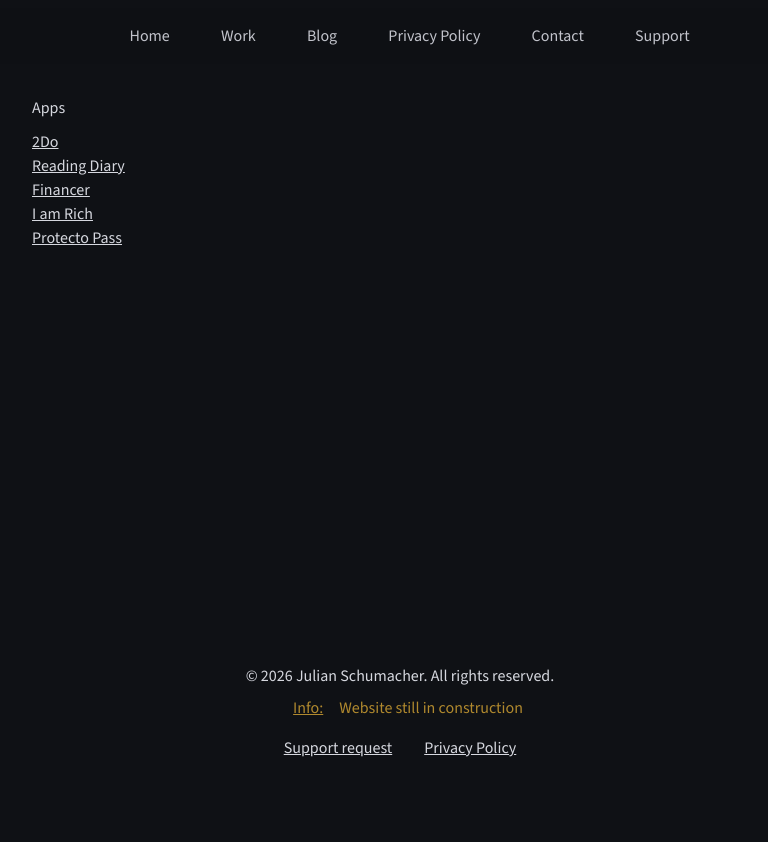
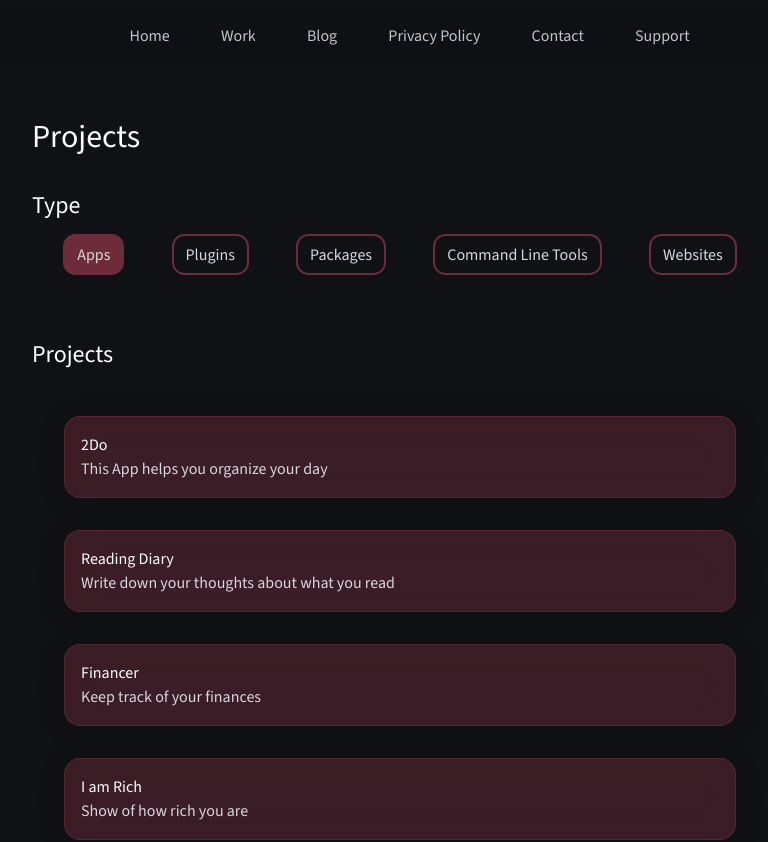
Before and after one commit to Julessh05/Website, a Next.js app in the folder website/: page /work/projects in a window 1280 px wide. Shown: the top 842 px of the page, without its empty margins (240-1008 px from the left). Built offline with nearby package versions, Linux system fonts and the light colour scheme.

Commit message:
Update project page
- update project page design
- add link options for microsoftstore & website
- update style

```diff
--- a/website/public/projects/projects.json
+++ b/website/public/projects/projects.json
@@ -38,9 +38,10 @@
               "repo": "https://github.com/juliandevelops/2Do",
               "playstore": "https://play.google.com/store/apps/details?id=com.jules.todo",
               "appstore": "https://apps.apple.com/de/app/2do-organize-your-tasks/id6450028797",
+              "microsoftstore": null,
+              "website": "https://juliandevelops.com/work/projects/2do/",
               "fdroid": null,
-              "pubdev": null,
-              "youtrack": null
+              "pubdev": null
             },
             "first-version-released": true,
             "activeSupport": false
@@ -85,9 +86,10 @@
               "repo": "https://github.com/juliandevelops/Reading-Diary",
               "playstore": "https://play.google.com/store/apps/details?id=com.jules.reading_diary",
               "appstore": "https://apps.apple.com/de/app/reading-diary-book-journal/id6450028928",
+              "microsoftstore": null,
+              "website": "https://juliandevelops.com/work/projects/reading_diary/",
               "fdroid": null,
-              "pubdev": null,
-              "youtrack": null
+              "pubdev": null
             },
             "first-version-released": true,
             "activeSupport": false
@@ -124,9 +126,10 @@
               "repo": "https://github.com/juliandevelops/Financer",
               "playstore": null,
               "appstore": "https://apps.apple.com/de/app/financer-financial-overview/id6447355054",
+              "microsoftstore": null,
+              "website": "https://juliandevelops.com/work/projects/financer/",
               "fdroid": null,
-              "pubdev": null,
-              "youtrack": null
+              "pubdev": null
             },
             "first-version-released": true,
             "activeSupport": false
@@ -171,9 +174,10 @@
               "repo": "https://github.com/juliandevelops/I-am-rich",
               "playstore": null,
               "appstore": null,
+              "microsoftstore": null,
+              "website": "https://juliandevelops.com/work/projects/i_am_rich/",
               "fdroid": null,
-              "pubdev": null,
-              "youtrack": null
+              "pubdev": null
             },
             "first-version-released": true,
             "activeSupport": false
@@ -210,9 +214,10 @@
               "repo": "https://github.com/V3Sofficial/Protecto-Pass",
               "playstore": null,
               "appstore": null,
+              "microsoftstore": null,
+              "website": "https://juliandevelops.com/work/projects/protecto_pass/",
               "fdroid": null,
-              "pubdev": null,
-              "youtrack": null
+              "pubdev": null
             },
             "first-version-released": false,
             "activeSupport": true
@@ -252,9 +257,10 @@
               "repo": "https://github.com/jules-media/native_encryption",
               "playstore": null,
               "appstore": null,
+              "microsoftstore": null,
+              "website": "https://juliandevelops.com/work/projects/native_encryption/",
               "fdroid": null,
-              "pubdev": "https://pub.dev/packages/native_encryption",
-              "youtrack": null
+              "pubdev": "https://pub.dev/packages/native_encryption"
             },
             "first-version-released": true,
             "activeSupport": false
@@ -305,9 +311,10 @@
               "repo": "https://github.com/jules-media/string_translate",
               "playstore": null,
               "appstore": null,
+              "microsoftstore": null,
+              "website": "https://juliandevelops.com/work/projects/string_translate/",
               "fdroid": null,
-              "pubdev": "https://pub.dev/packages/string_translate",
-              "youtrack": null
+              "pubdev": "https://pub.dev/packages/string_translate"
             },
             "first-version-released": true,
             "activeSupport": true
@@ -354,9 +361,10 @@
               "repo": "https://github.com/jules-media/modern_themes",
               "playstore": null,
               "appstore": null,
+              "microsoftstore": null,
+              "website": "https://juliandevelops.com/work/projects/modern_themes/",
               "fdroid": null,
-              "pubdev": "https://pub.dev/packages/modern_themes",
-              "youtrack": null
+              "pubdev": "https://pub.dev/packages/modern_themes"
             },
             "first-version-released": true,
             "activeSupport": true
@@ -391,15 +399,61 @@
               "Use different commands"
             ],
             "connection": {
-              "repo": "https://github.com/Julessh05/Craid",
+              "repo": "https://github.com/juliandevelops/Craid",
               "playstore": null,
               "appstore": null,
+              "microsoftstore": null,
+              "website": "https://juliandevelops.com/work/projects/craid/",
               "fdroid": null,
-              "pubdev": null,
-              "youtrack": null
+              "pubdev": null
             },
             "first-version-released": true,
             "activeSupport": false
+          }
+        }
+      },
+      "websites": {
+        "name": "Websites",
+        "content": {
+          "portfolio": {
+            "type-ready": [
+              "Web"
+            ],
+            "type-goal": [
+              "Web"
+            ],
+            "platforms-ready": [
+              "cross-platform"
+            ],
+            "platforms-goal": [
+              "cross-platform"
+            ],
+            "languages": [
+              "Typescript"
+            ],
+            "frameworks": [
+              "Next.js",
+              "Tailwind CSS",
+              "Sass"
+            ],
+            "name": "Portfolio",
+            "description": "Personal portfolio website to showcase my projects and skills",
+            "features": [
+              "Delete moodle directory",
+              "Get Version Info",
+              "Use different commands"
+            ],
+            "connection": {
+              "repo": "https://github.com/juliandevelops/Portfolio",
+              "playstore": null,
+              "appstore": null,
+              "microsoftstore": null,
+              "website": "https://juliandevelops.com",
+              "fdroid": null,
+              "pubdev": null
+            },
+            "first-version-released": true,
+            "activeSupport": true
           }
         }
       }
--- a/website/src/app/data/mapping.js
+++ b/website/src/app/data/mapping.js
@@ -39,11 +39,12 @@ function idToProject(projectID, type) {
       object.connection.repo,
       object.connection.playstore,
       object.connection.appstore,
+      object.connection.microsoftstore,
+      object.connection.website,
       object.connection.fdroid,
-      object.connection.pubdev,
-      object.connection.youtrack
+      object.connection.pubdev
     ),
     object["first-version-released"],
-    object["active-support"]
+    object["activeSupport"]
   );
 }
--- a/website/src/app/globals.scss
+++ b/website/src/app/globals.scss
@@ -5,6 +5,7 @@
   --text-color: #D6D8DF;
   --headline-color: #FFFFFF;
   --accent-color: #6E2B3A;
+  --accent-color-rgb: 110, 43, 58;
   overscroll-behavior: none;
 }
 
--- a/website/src/app/objects/connection.ts
+++ b/website/src/app/objects/connection.ts
@@ -5,31 +5,49 @@ export default class Connection {
 
     appstore: string
 
+    microsoftstore: string
+
+    website : string
+
     fdroid: string
 
     pubdev: string
 
-    youtrack: string
 
-    constructor(repo: string, playstore: string, appstore: string, fdroid: string, pubdev: string, youtrack: string) {
+    constructor(
+        repo: string,
+        playstore: string,
+        appstore: string,
+        microsoftstore: string,
+        website: string,
+        fdroid: string,
+        pubdev: string,
+        ) {
         this.repo = repo
         this.playstore = playstore
         this.appstore = appstore
+        this.microsoftstore = microsoftstore
+        this.website = website
         this.fdroid = fdroid
         this.pubdev = pubdev
-        this.youtrack = youtrack
     }
 
     public getActive(): Map<string, string> {
-        let result: Map<string, string> = new Map()
-        if (this.appstore != null && this.appstore.length > 0) {
-            result.set('App Store', this.appstore)
+        const result: Map<string, string> = new Map()
+        if (this.website != null && this.website.length > 0) {
+            result.set('Website', this.website)
         }
         if (this.repo != null && this.repo.length > 0) {
             result.set('Repository', this.repo)
         }
+        if (this.appstore != null && this.appstore.length > 0) {
+            result.set('App Store', this.appstore)
+        }
         if (this.playstore != null && this.playstore.length > 0) {
             result.set('Play Store', this.playstore)
+        }
+        if (this.microsoftstore != null && this.microsoftstore.length > 0) {
+            result.set('Microsoft Store', this.microsoftstore)
         }
         if (this.fdroid != null && this.fdroid.length > 0) {
             result.set('F-Droid', this.fdroid)
@@ -37,9 +55,6 @@ export default class Connection {
         if (this.pubdev != null && this.pubdev.length > 0) {
             result.set('Pub.dev', this.pubdev)
         }
-        if (this.youtrack != null && this.youtrack.length > 0) {
-            result.set('YouTrack', this.youtrack)
-        }
         return result
 
     }
--- a/website/src/app/work/projects/[projectslug]/page.tsx
+++ b/website/src/app/work/projects/[projectslug]/page.tsx
@@ -129,7 +129,7 @@ export default async function ProjectPage({
                         {<ul>
                             {Array.from(project.connection.getActive().entries()).map(([key, value]) => (
                                 <li key={key}>
-                                    <Link href={value}>{key}</Link>
+                                    <Link href={value} target="_blank">{key}</Link>
                                 </li>
                             ))}
                         </ul>
--- /dev/null
+++ b/website/src/app/work/projects/page.module.scss
@@ -0,0 +1,50 @@
+.typeSelector {
+    ul {
+        list-style-type: none;
+        display: flex;
+        gap: 1rem;
+        justify-content: space-evenly;
+    }
+
+    button {
+        border: solid 2.5px;
+        border-radius: 25px;
+        border-color: var(--accent-color);
+        padding: 0.4rem 0.75rem;
+        cursor: pointer;
+        border-radius: 12.5px;
+        transition: background-color 0.3s ease;
+
+        &:hover {
+            background-color: var(--accent-color);
+        }
+    }
+
+    .active {
+        background-color: var(--accent-color);
+    }
+}
+
+.link {
+    text-decoration: none;
+
+    &:hover {
+
+        .linkContent {
+            color: var(--text-color);
+        }
+    }
+}
+
+.linkContainer {
+    padding: 16px;
+    margin: 32px;
+    cursor: pointer;
+    /* From https://css.glass */
+    background: rgba(110, 43, 58, 0.47);
+    border-radius: 16px;
+    box-shadow: 0 4px 30px rgba(0, 0, 0, 0.1);
+    backdrop-filter: blur(15px);
+    -webkit-backdrop-filter: blur(15px);
+    border: 1px solid rgba(110, 43, 58, 0.6);
+}
--- a/website/src/app/work/projects/page.tsx
+++ b/website/src/app/work/projects/page.tsx
@@ -1,59 +1,61 @@
 "use client";
 
 import Link from "next/link";
+import { useState } from "react";
+import styles from './page.module.scss';
 import getProjects from "../../data/mapping";
 import Project from "../../objects/project";
 import ProjectType from "../../objects/project_type";
-import { useState } from "react";
+
 
 export default function Projects() {
     const ar: unknown[] = getProjects();
     const projects: Project[] = ar[0] as Project[];
     const types: ProjectType[] = ar[1] as ProjectType[];
     const [type, setType] = useState(types[0]);
-    const [dropdownShown, setDropdownShown] = useState(false);
-
-    function dropdownItemSelected(projectType: ProjectType) {
-        setType(projectType);
-        setDropdownShown(false);
-    }
 
     return (
         <main>
-            <div>
-                <button
-                    type="button"
-                    onClick={() => setDropdownShown(!dropdownShown)}
-                >
-                    {type.name}
-                </button>
-                <div
-                    className={`${dropdownShown ? "inline-block" : "hidden"
-                        } absolute bg-black`}
-                >
-                    {types.map((type) => (
-                        <button
-                            className="block p-1"
-                            key={type.identifier}
-                            type="button"
-                            onClick={() => dropdownItemSelected(type)}
-                        >
-                            {type.name}
-                        </button>
+            <h1>Projects</h1>
+            {/* Type selector */}
+            <h2>Type</h2>
+            <div className={styles.typeSelector}>
+                <ul>
+                    {types.map((t) => (
+                        <li key={t.identifier}>
+                            <button
+                                onClick={() => setType(t)}
+                                className={t.identifier == type.identifier ? styles.active : ''}
+                            >
+                                {t.name}
+                            </button>
+                        </li>
                     ))}
-                </div>
-                {/* Divider */}
-                <div style={{ height: "10px" }}></div>
+                </ul>
             </div>
+            {/* Projects */}
+            <div style={{ height: "50px" }}></div>
+            <h2>Projects</h2>
             <ul>
                 {projects
                     .filter((p) => p.projectType == type.identifier)
                     .map((project) => (
-                        <li key={project.identifier}>
-                            <Link href={`projects/${project.identifier}`}>{project.name}</Link>
-                        </li>
+                        <div key={project.identifier} className={styles.linkContainer}>
+                            <Link href={`projects/${project.identifier}`} className={styles.link}>
+                                <h4
+                                    className={styles.linkContent}
+                                >
+                                    {project.name}
+                                </h4>
+                                <p
+                                    className={styles.linkContent}
+                                >
+                                    {project.description}
+                                </p>
+                            </Link>
+                        </div>
                     ))}
             </ul>
-        </main>
+        </main >
     );
 }
```
Also changed, not shown: website/public/apple-icon.png (added), website/public/icon.png (added).
